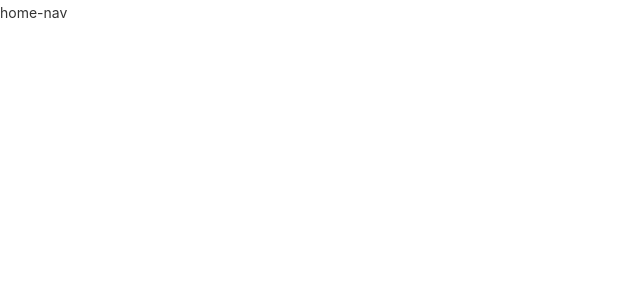
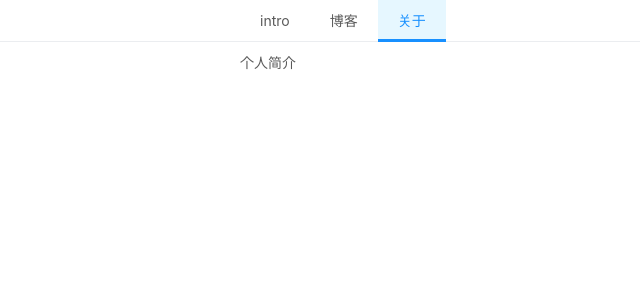
Before and after one commit to zhuangtianyu/luck-2020-react, a React (Create React App) app: page /home/resume in a window 1280 px wide. Shown: the top 300 px of the page, without its empty margins (0-640 px from the left). Built offline with nearby package versions, Linux system fonts and the light colour scheme.

Commit message:
feat: 配置 antd && intro view && home nav

```diff
--- a/package.json
+++ b/package.json
@@ -6,6 +6,7 @@
     "@testing-library/jest-dom": "^4.2.4",
     "@testing-library/react": "^9.3.2",
     "@testing-library/user-event": "^7.1.2",
+    "antd": "^3.26.7",
     "node-sass": "^4.13.1",
     "react": "^16.12.0",
     "react-dom": "^16.12.0",
--- a/public/index.html
+++ b/public/index.html
@@ -3,7 +3,8 @@
   <head>
     <meta charset="utf-8" />
     <link rel="icon" href="%PUBLIC_URL%/favicon.ico" />
-    <meta name="viewport" content="width=device-width, initial-scale=1" />
+    <!-- paste from http://m.taobao.com/ --viewport -->
+    <meta name="viewport" content="width=device-width, initial-scale=1, minimum-scale=1, maximum-scale=1, user-scalable=no, viewport-fit=cover" />
     <meta name="theme-color" content="#000000" />
     <meta
       name="description"
--- a/src/App.js
+++ b/src/App.js
@@ -2,7 +2,9 @@ import React from 'react'
 import { BrowserRouter } from 'react-router-dom'
 import { renderRoutes } from 'react-router-config'
 import routes from './routes'
-import './styles/reset.scss'
+// import './styles/reset.scss'
+import './styles/index.scss'
+import 'antd/dist/antd.css'
 
 function App () {
   return (
--- /dev/null
+++ b/src/components/home-nav/index.js
@@ -0,0 +1,31 @@
+import React from 'react'
+import { NavLink } from 'react-router-dom'
+import './index.scss'
+
+function HomeNav () {
+  const navList = [
+    { path: '/', name: 'intro', exact: true },
+    { path: '/home/article', name: '博客' },
+    { path: '/home/resume', name: '关于' },
+  ]
+  return (
+    <div className="home__nav">
+      <div className="home__nav__list container">
+        {
+          navList.map(item => (
+            <NavLink
+              className="home__nav__item"
+              to={ item.path }
+              key={ item.path }
+              exact={ item.exact }
+            >
+              { item.name }
+            </NavLink>
+          ))
+        }
+      </div>
+    </div>
+  )
+}
+
+export default HomeNav
--- /dev/null
+++ b/src/components/home-nav/index.scss
@@ -0,0 +1,29 @@
+$primary-color: #1890ff;
+$text-color: rgba(0, 0, 0, 0.65);
+$border-gray: #ebedf0;
+$background-blue: #e6f7ff;
+
+.home__nav {
+  border-bottom: 1px solid $border-gray;
+  margin-bottom: 10px;
+  &__item {
+    position: relative;
+    display: inline-block;
+    vertical-align: middle;
+    padding: 10px 20px;
+    color: $text-color;
+    &.active {
+      color: $primary-color;
+      background-color: $background-blue;
+      &::after {
+        content: '';
+        position: absolute;
+        right: 0;
+        bottom: -1px;
+        left: 0;
+        height: 3px;
+        background-color: $primary-color;
+      }
+    }
+  }
+}
--- a/src/routes/index.js
+++ b/src/routes/index.js
@@ -14,6 +14,7 @@ const SuspenseComponent = Component => props => {
 
 const ArticleListView = lazy(() => import('../views/article-list'))
 const ArticleDetailView = lazy(() => import('../views/article-detail'))
+const ResumeView = lazy(() => import('../views/resume'))
 
 export default [
   {
@@ -52,6 +53,10 @@ export default [
             component: SuspenseComponent(ArticleDetailView)
           }
         ]
+      },
+      {
+        path: '/home/resume',
+        component: SuspenseComponent(ResumeView)
       }
     ]
   }
--- /dev/null
+++ b/src/styles/index.scss
@@ -0,0 +1,8 @@
+#root {
+  height: 100%;
+}
+
+.container {
+  max-width: 800px;
+  margin: 0 auto!important;
+}
--- a/src/views/home/index.js
+++ b/src/views/home/index.js
@@ -1,12 +1,15 @@
 import React from 'react'
 import { renderRoutes } from 'react-router-config'
+import HomeNav from '../../components/home-nav'
 
 function HomeView (props) {
   const { route } = props
   return (
     <>
-      <div className="home__nav">home-nav</div>
-      { renderRoutes(route.routes) }
+      <HomeNav />
+      <div className="container">
+        { renderRoutes(route.routes) }
+      </div>
     </>
   )
 }
--- a/src/views/intro/index.js
+++ b/src/views/intro/index.js
@@ -1,9 +1,13 @@
 import React from 'react'
+import { Link } from 'react-router-dom'
+import './index.scss'
 
 function IntroView () {
   return (
     <div className="intro__view">
-      intro-view
+      <Link to="/home" className="home__link">
+        每当浪潮来临的时候<br />你会不会也伤心→
+      </Link>
     </div>
   )
 }
--- /dev/null
+++ b/src/views/intro/index.scss
@@ -0,0 +1,20 @@
+.intro__view {
+  height: 100%;
+  text-align: center;
+  // background: url('../../assets/light-house.png') no-repeat center;
+  // background-size: cover;
+  &::after {
+    content: '';
+    height: 100%;
+  }
+  &::after,
+  .home__link {
+    display: inline-block;
+    vertical-align: middle;
+  }
+  .home__link {
+    color: #ff6a6a;
+    font-size: 16px;
+    margin-top: -200px;
+  }
+}
--- /dev/null
+++ b/src/views/resume/index.js
@@ -0,0 +1,11 @@
+import React from 'react'
+
+function Resume () {
+  return (
+    <div className="resume__view">
+      个人简介
+    </div>
+  )
+}
+
+export default Resume
```
Also changed, not shown: src/assets/light-house.png (added), 1 other file (tests, documents, lock files or other folders).
